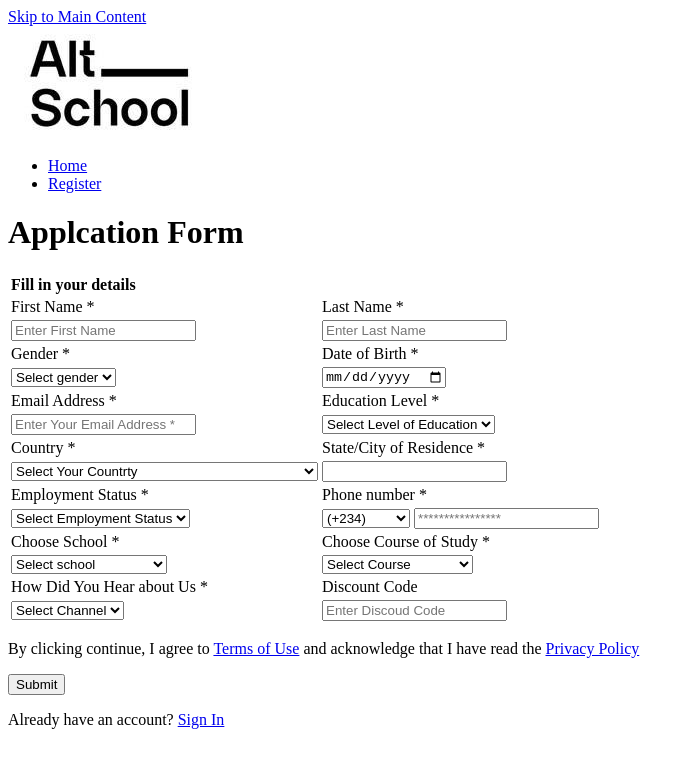
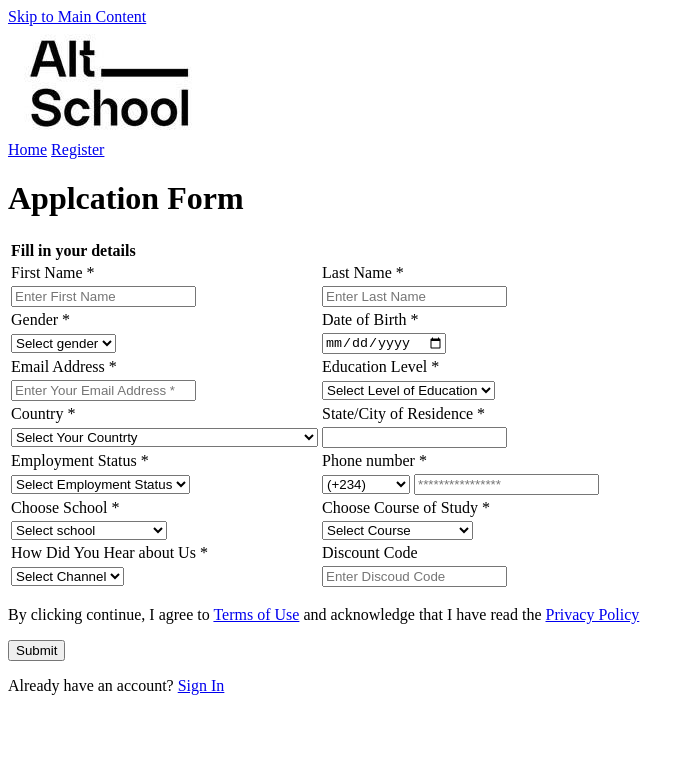
Before and after one commit to Ilyazlimahzah/index2.html, a plain HTML site: page form.html in a window 1280 px wide. Shown: the whole page, without its empty margins (0-695 px from the left). Drawn offline with Linux system fonts and the light colour scheme.

Commit message:
my second commit

```diff
--- a/form.html
+++ b/form.html
@@ -11,12 +11,10 @@
     </div>
     <title>AltSchool Application Form</title>
     <nav>
-        <ul>
-            <li><a href="./index.html">Home</a>
-            <li>
-                <a href="./form.html">Register</a>
-            </li>
-        </ul>
+
+<a href="./index.html">Home</a>
+<a href="./form.html">Register</a>
+
     </nav>
 </head>
 <body>
```
Also changed, not shown: index.html (+6 -6 lines).
